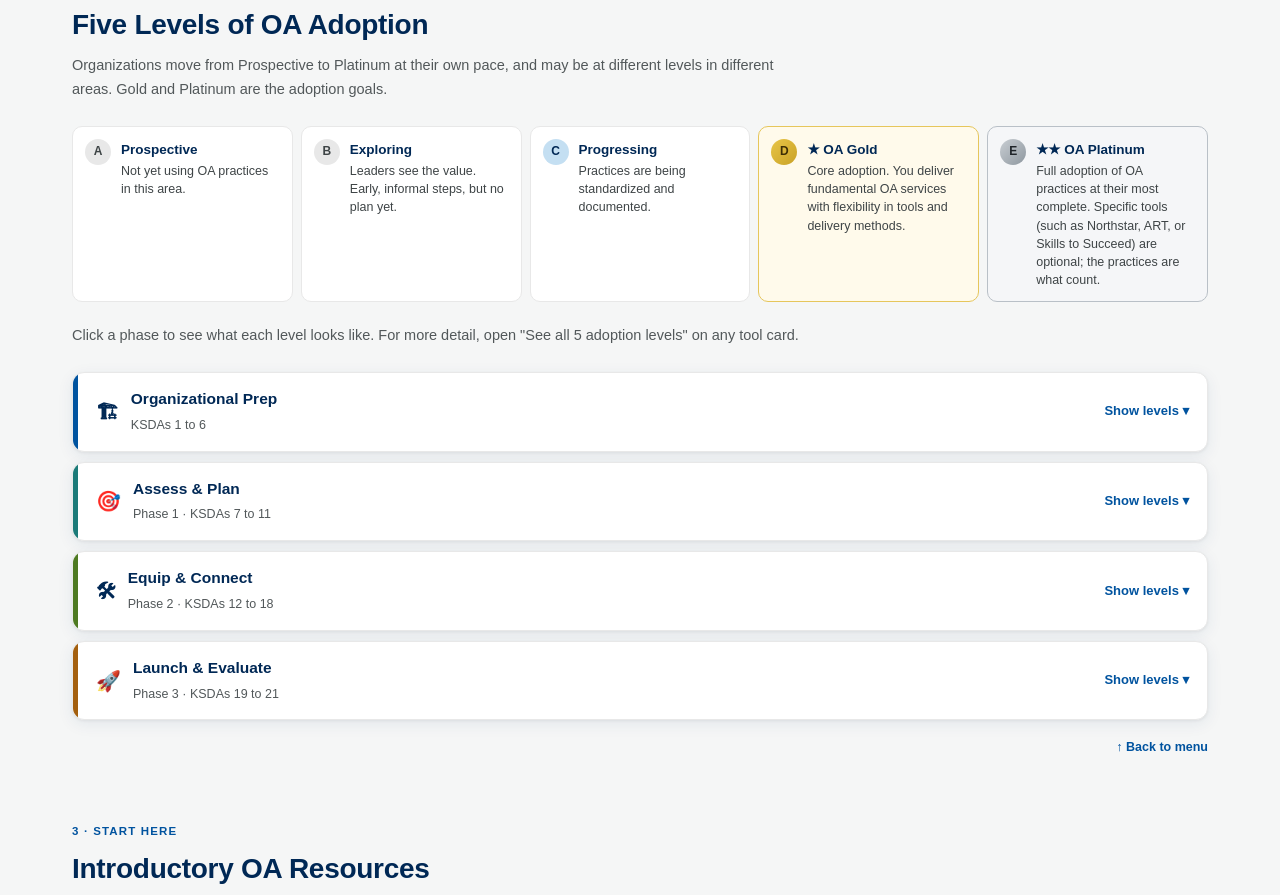
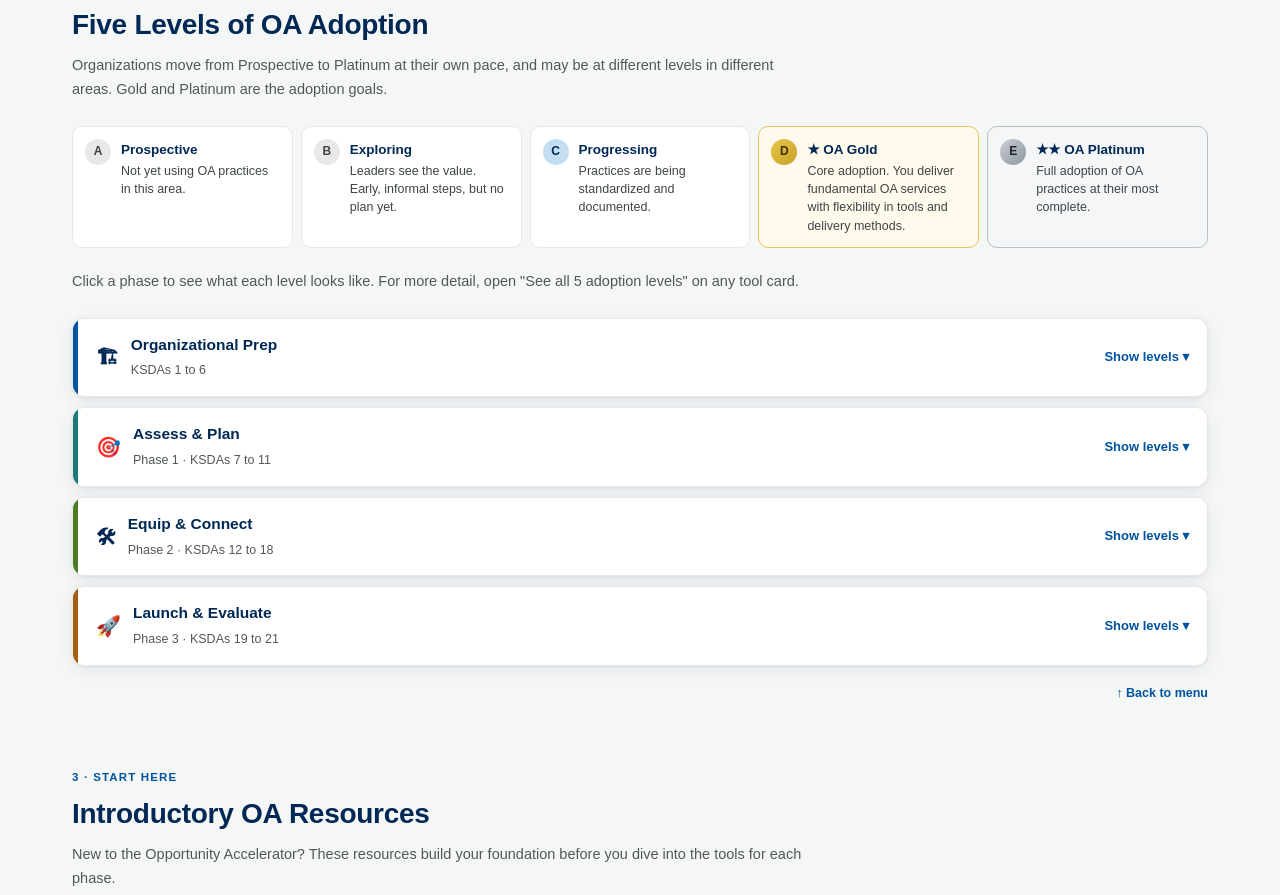
Before and after one commit to sandrap-web/OA-Page-on-Exchange, a plain HTML site: page index.html in a window 1280 px wide. Shown: the part 2175-3070 px from the top of the page. Drawn offline with Linux system fonts and the light colour scheme.

Commit message:
Update index.html

```diff
--- a/index.html
+++ b/index.html
@@ -388,7 +388,7 @@ footer{background:var(--navy);color:rgba(255,255,255,.5);text-align:center;paddi
   <section id="levels" class="block">
     <div class="sec-head"><div class="sec-label">2 · Adoption Levels</div><h2>Five Levels of OA Adoption</h2></div>
     <p class="sec-desc">Organizations move from Prospective to Platinum at their own pace, and may be at different levels in different areas. Gold and Platinum are the adoption goals.</p>
-    <div class="ladder"><div class="rung la"><div class="rung-l">A</div><div><strong>Prospective</strong><p>Not yet using OA practices in this area.</p></div></div><div class="rung lb"><div class="rung-l">B</div><div><strong>Exploring</strong><p>Leaders see the value. Early, informal steps, but no plan yet.</p></div></div><div class="rung lc"><div class="rung-l">C</div><div><strong>Progressing</strong><p>Practices are being standardized and documented.</p></div></div><div class="rung ld"><div class="rung-l">D</div><div><strong>★ OA Gold</strong><p>Core adoption. You deliver fundamental OA services with flexibility in tools and delivery methods.</p></div></div><div class="rung le"><div class="rung-l">E</div><div><strong>★★ OA Platinum</strong><p>Full adoption of OA practices at their most complete. Specific tools (such as Northstar, ART, or Skills to Succeed) are optional; the practices are what count.</p></div></div></div>
+    <div class="ladder"><div class="rung la"><div class="rung-l">A</div><div><strong>Prospective</strong><p>Not yet using OA practices in this area.</p></div></div><div class="rung lb"><div class="rung-l">B</div><div><strong>Exploring</strong><p>Leaders see the value. Early, informal steps, but no plan yet.</p></div></div><div class="rung lc"><div class="rung-l">C</div><div><strong>Progressing</strong><p>Practices are being standardized and documented.</p></div></div><div class="rung ld"><div class="rung-l">D</div><div><strong>★ OA Gold</strong><p>Core adoption. You deliver fundamental OA services with flexibility in tools and delivery methods.</p></div></div><div class="rung le"><div class="rung-l">E</div><div><strong>★★ OA Platinum</strong><p>Full adoption of OA practices at their most complete.</p></div></div></div>
     <p class="sec-desc" style="margin-top:22px;">Click a phase to see what each level looks like. For more detail, open "See all 5 adoption levels" on any tool card.</p>
     <div class="lvl-acc">
       <details class="lvl-ph org"><summary><span class="ic">🏗</span><span>Organizational Prep<br><span class="sub">KSDAs 1 to 6</span></span><span class="chev"></span></summary>
```
